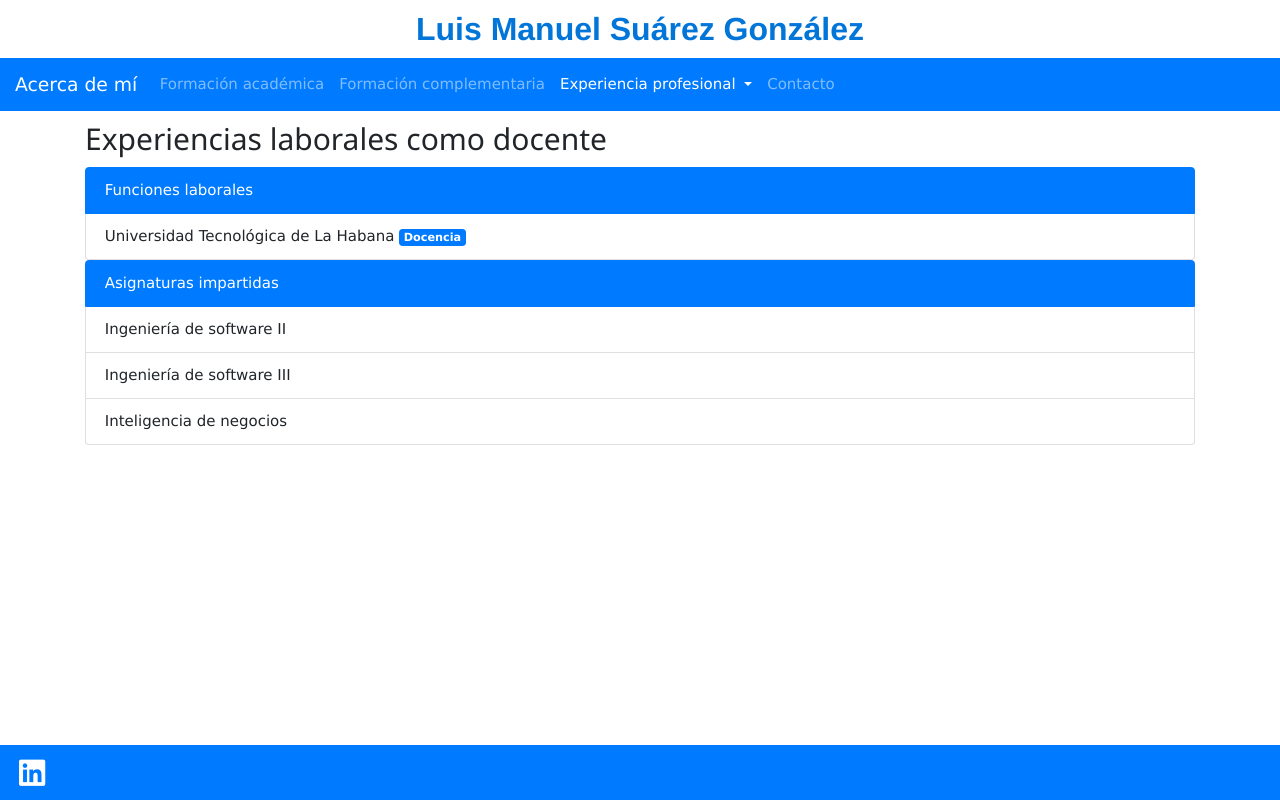
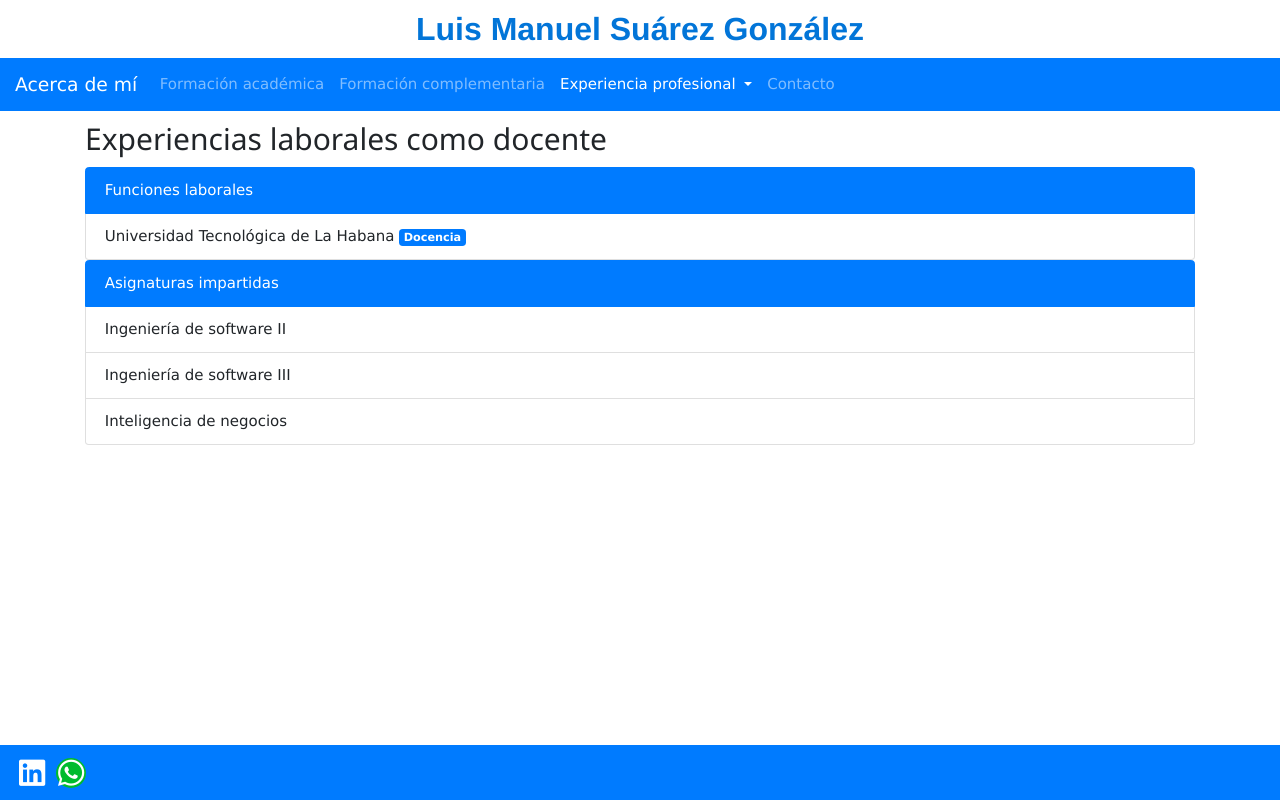
Before and after one commit to Luis8811/Basic_resume, a plain HTML site: page html/teacher.html in a window 1280 px wide. Drawn offline with nearby package versions, Linux system fonts and the light colour scheme.

Commit message:
Adding WhatsApp link

```diff
--- a/html/teacher.html
+++ b/html/teacher.html
@@ -79,6 +79,7 @@
         <nav class="navbar fixed-bottom navbar-expand-lg navbar-dark bg-primary">
           <div class="footer">
             <a href="https://www.linkedin.com/in/luis-manuel-suarez-gonzalez"><i class="fab fa-linkedin"></i></a>
+            <a class="fab fa-whatsapp" href="https://wa.me/34671256130/?text=Hola:" target="_blank"></a>
         </div>
         </nav>
       </footer>
```
